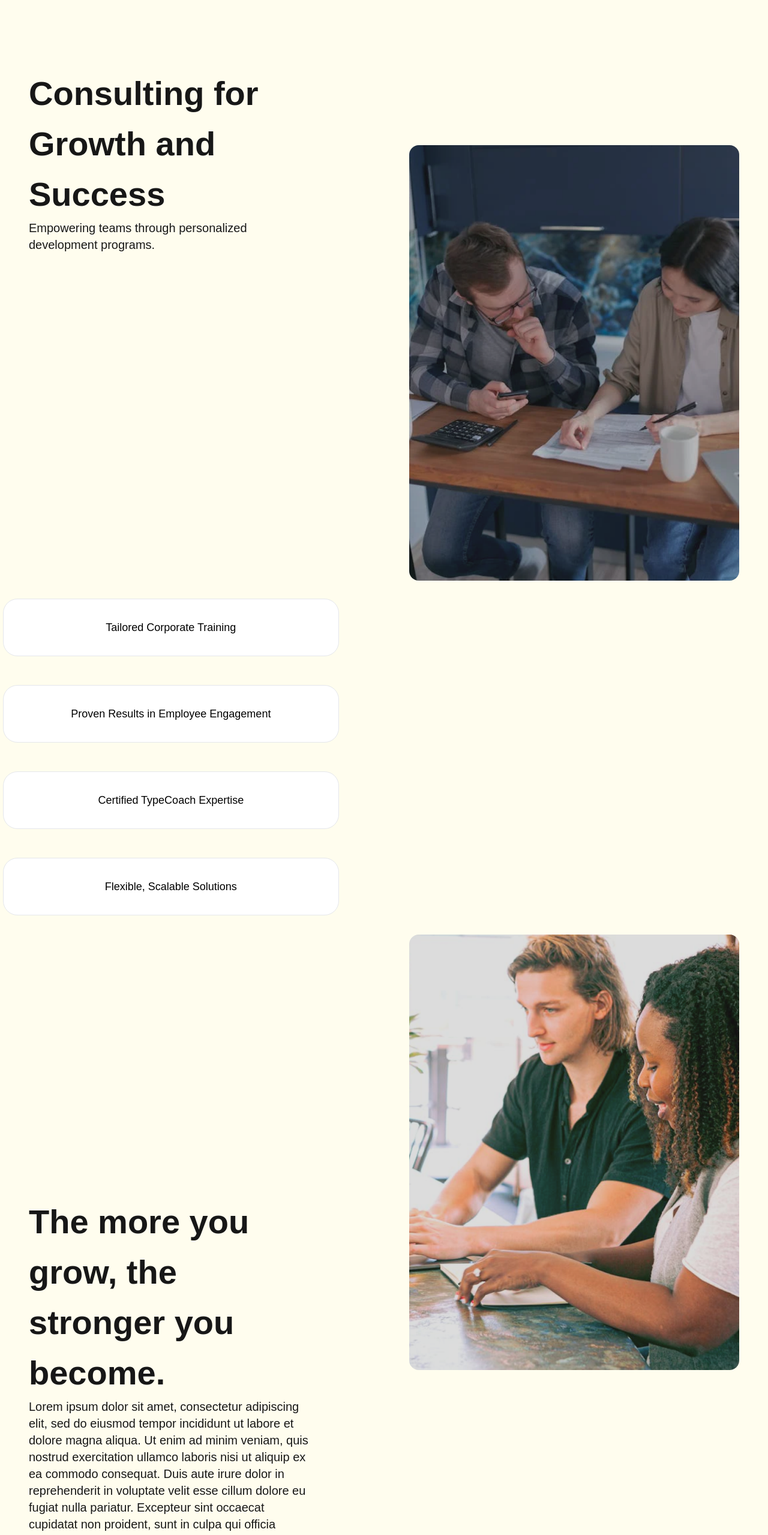
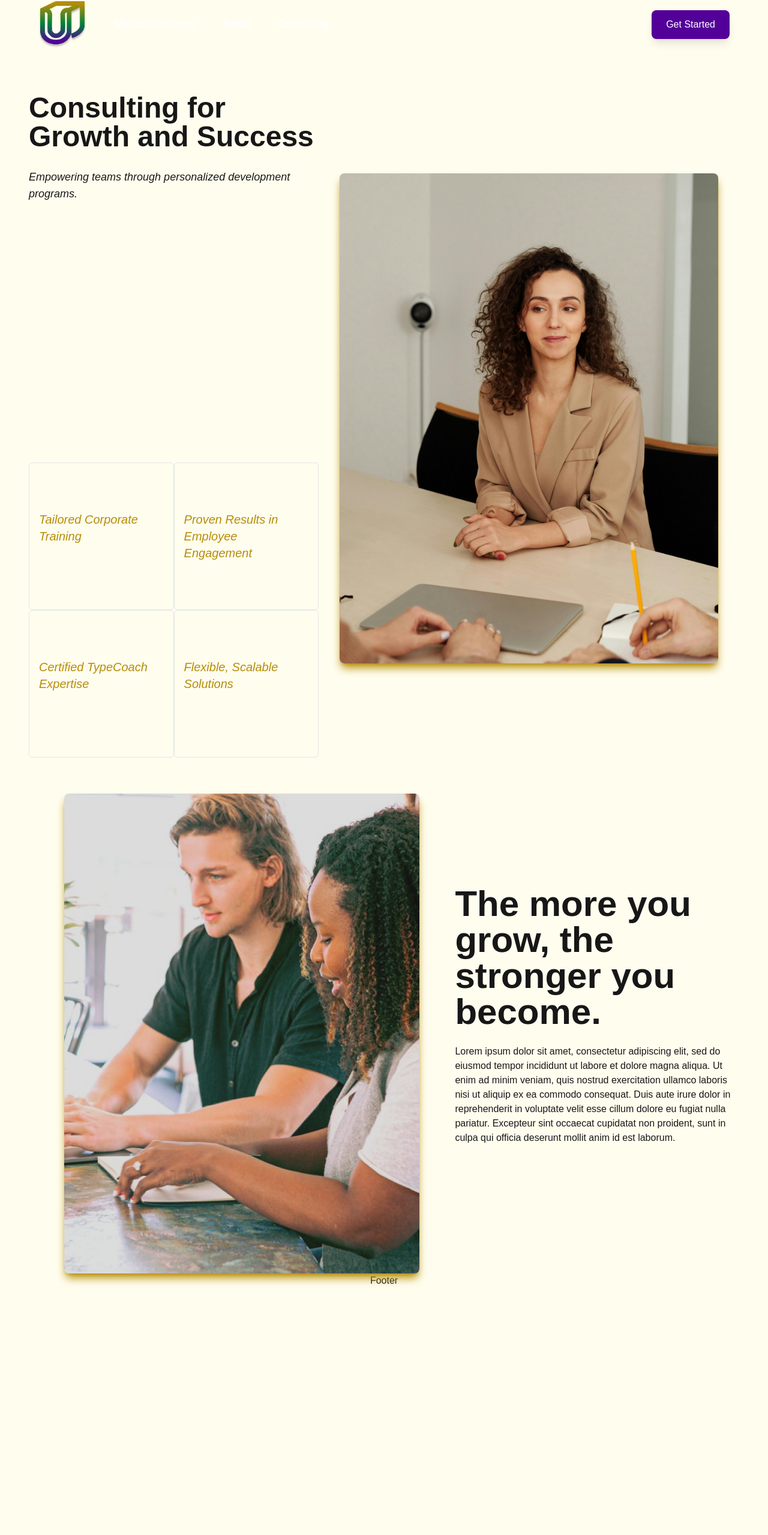
Before and after one commit to REVITAL-STUDIO/UMAC, a Next.js app: page /consulting in a window 1280 px wide. Shown: the part 14-2573 px from the top of the page at 60% size. After the commit the page ends 2161 px from the top, so only its background shows below. Built offline with nearby package versions, Linux system fonts and the light colour scheme.

Commit message:
2 pages added

```diff
--- a/app/consulting/page.tsx
+++ b/app/consulting/page.tsx
@@ -1,51 +1,15 @@
-import ConsultingPoint from "@/components/ConsultingPoint"
-import Image from "next/image"
+import ConsultIntro from "@/components/ConsultIntro";
+import Grow from "@/components/Grow";
+import Nav from "@/components/Nav";
 
 export default function Consulting() {
-
   return (
     <main>
-            <section className="flex gap-4 px-12 justify-between items-start mt-[8rem]">
-                <div className="w-[40%] flex flex-col justify-start items-center gap-[36rem]">
-                    <div>
-                        <h1 className="text-[3.5rem] font-bold">Consulting for Growth and Success</h1>
-                        <p className="text-xl">Empowering teams through personalized development programs.</p>
-                    </div>
-                    <div className="flex flex-col gap-12">
-                        <ConsultingPoint text="Tailored Corporate Training" />
-                        <ConsultingPoint text="Proven Results in Employee Engagement" />
-                        <ConsultingPoint text="Certified TypeCoach Expertise" />
-                        <ConsultingPoint text="Flexible, Scalable Solutions" />
-                    </div>
-                </div>
-                <Image
-                    src="/images/consulting-hero.png"
-                    width={550}
-                    height={550}
-                    alt=""
-                    className="rounded-[1rem] relative top-[8rem]"
-                />
-            </section>
-            <section className="flex justify-between items-center px-12 my-[10rem]">
-                <div className="w-[40%] relative top-[15rem]">
-                    <h1 className="text-[3.5rem] font-bold">The more you grow, the stronger you become.</h1>
-                    <p className="text-xl">
-                        Lorem ipsum dolor sit amet, consectetur adipiscing elit, sed do eiusmod tempor incididunt
-                        ut labore et dolore magna aliqua. Ut enim ad minim veniam, quis nostrud exercitation ullamco
-                        laboris nisi ut aliquip ex ea commodo consequat. Duis aute irure dolor in reprehenderit in
-                        voluptate velit esse cillum dolore eu fugiat nulla pariatur. Excepteur sint occaecat cupidatat
-                        non proident, sunt in culpa qui officia deserunt mollit anim id est laborum.
-                    </p>
-                </div>
-                <Image
-                    src="/images/consulting-1.png"
-                    width={550}
-                    height={550}
-                    alt=""
-                    className="rounded-[1rem] relative bottom-[8rem]"
-                />
-            </section>
-            <section className="flex justify-between items-center px-12 mt-[25rem]">
+      <Nav />
+      <ConsultIntro />
+      <Grow />
+
+      {/* <section className="flex justify-between items-center px-12 mt-[25rem]">
         <div className="flex flex-col gap-[5rem]">
           <Image
             src="/images/consulting-2.png"
@@ -62,13 +26,9 @@ export default function Consulting() {
             className="rounded-[1rem] relative bottom-[8rem]"
           />
         </div>
-                <div>
-
-                </div>
+        <div></div>
       </section>
-            <section className="relative bg-[url('/images/consulting-4.png')] w-full h-[700px] overflow-hidden mx-auto flex flex-col justify-center px-4  bg-cover items-end pr-8">
-            </section>
+      <section className="relative bg-[url('/images/consulting-4.png')] w-full h-[700px] overflow-hidden mx-auto flex flex-col justify-center px-4  bg-cover items-end pr-8"></section> */}
     </main>
-    )
-
+  );
 }
--- /dev/null
+++ b/components/ConsultIntro.tsx
@@ -0,0 +1,36 @@
+import React from "react";
+import ConsultingPoint from "./ConsultingPoint";
+import Image from "next/image";
+
+export default function ConsultIntro() {
+  return (
+    <section className="min-h-screen flex  px-12">
+      <div className="mt-[5%]">
+        <div className="">
+          <h1 className="text-5xl font-bold">
+            Consulting for Growth and Success
+          </h1>
+          <p className="text-lg italic mt-[6%]">
+            Empowering teams through personalized development programs.
+          </p>
+        </div>
+        <div className=" grid grid-cols-2 grid-rows-2 mt-[90%]">
+          <ConsultingPoint text="Tailored Corporate Training" />
+          <ConsultingPoint text="Proven Results in Employee Engagement" />
+          <ConsultingPoint text="Certified TypeCoach Expertise" />
+          <ConsultingPoint text="Flexible, Scalable Solutions" />
+        </div>
+      </div>
+      <section className="w-full flex justify-center items-center">
+        <div className="relative w-[90%] h-[70%] mx-auto overflow-hidden mt-[5%] rounded-lg shadow-lg shadow-[#B68D07]">
+          <Image
+            src="/images/consulting-hero.jpg"
+            fill
+            alt=""
+            className="absolute w-[100%] h-[100%] object-cover inset-0"
+          />
+        </div>
+      </section>
+    </section>
+  );
+}
--- a/components/ConsultingPoint.tsx
+++ b/components/ConsultingPoint.tsx
@@ -1,11 +1,11 @@
 interface ConsultingPointProps {
-    text: string;
+  text: string;
 }
 
 export default function ConsultingPoint({ text }: ConsultingPointProps) {
-    return (
-        <div className="bg-white text-black rounded-[1.5rem] w-[35rem] h-[6rem] flex justify-center items-center text-lg border-[1px] border-gray-200">
-            {text}
-        </div>
-    );
+  return (
+    <div className=" text-[#B68D07] font-normal text-xl col-span-1 border p-4 py-20 rounded-md gap-4  italic ">
+      {text}
+    </div>
+  );
 }
--- /dev/null
+++ b/components/Grow.tsx
@@ -0,0 +1,31 @@
+import React from "react";
+import Image from "next/image";
+
+export default function Grow() {
+  return (
+    <section className="flex justify-between items-center px-12 min-h-screen">
+      <div className="w-[50%] relative mx-auto overflow-hidden h-[100vh] mt-[5%] rounded-lg shadow-lg shadow-[#B68D07]">
+        <Image
+          src="/images/consulting-1.png"
+          fill
+          alt=""
+          className="absolute w-[100%] h-[100%] inset-0"
+        />
+      </div>
+      <div className="w-[40%] relative">
+        <h1 className="text-6xl font-bold">
+          The more you grow, the stronger you become.
+        </h1>
+        <p className="text-base mt-[5%]">
+          Lorem ipsum dolor sit amet, consectetur adipiscing elit, sed do
+          eiusmod tempor incididunt ut labore et dolore magna aliqua. Ut enim ad
+          minim veniam, quis nostrud exercitation ullamco laboris nisi ut
+          aliquip ex ea commodo consequat. Duis aute irure dolor in
+          reprehenderit in voluptate velit esse cillum dolore eu fugiat nulla
+          pariatur. Excepteur sint occaecat cupidatat non proident, sunt in
+          culpa qui officia deserunt mollit anim id est laborum.
+        </p>
+      </div>
+    </section>
+  );
+}
```
Also changed, not shown: public/images/consulting-hero.jpg (added), public/images/consulting-hero.png (deleted). Lines whose indentation alone changed are shown as unchanged.
